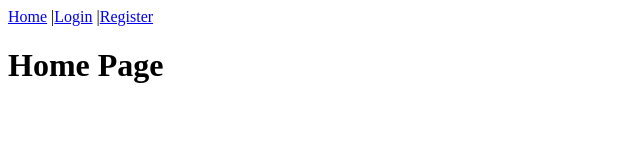
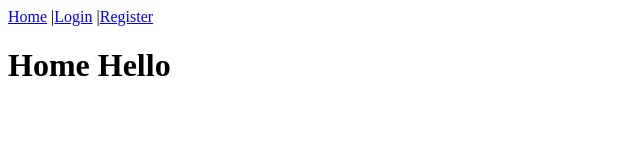
Before and after one commit to Priya7060/job-mate, a React (Create React App) app in the folder frontend/: page / in a window 1280 px wide. Shown: the top 160 px of the page, without its empty margins (0-640 px from the left). Built offline with nearby package versions, Linux system fonts and the light colour scheme.

Commit message:
feat:frontend

```diff
--- a/frontend/src/pages/Home.js
+++ b/frontend/src/pages/Home.js
@@ -1,5 +1,5 @@
 const Home = () => {
-  return <h1>Home Page</h1>;
+  return <h1>Home Hello</h1>;
 };
 
 export default Home;
```
